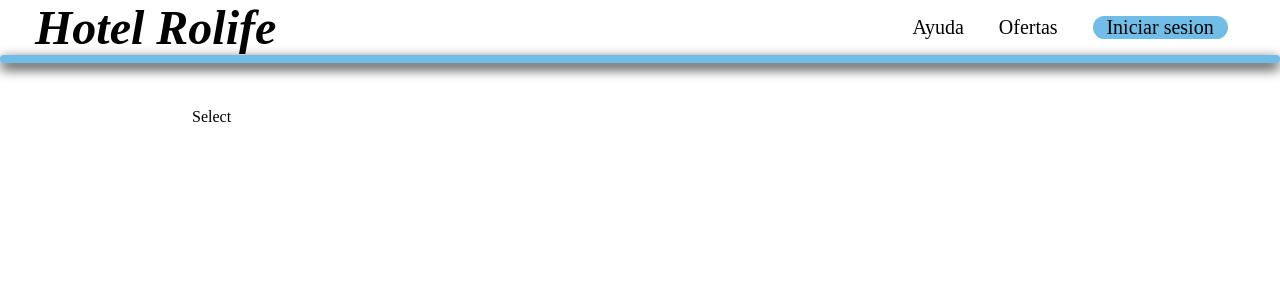
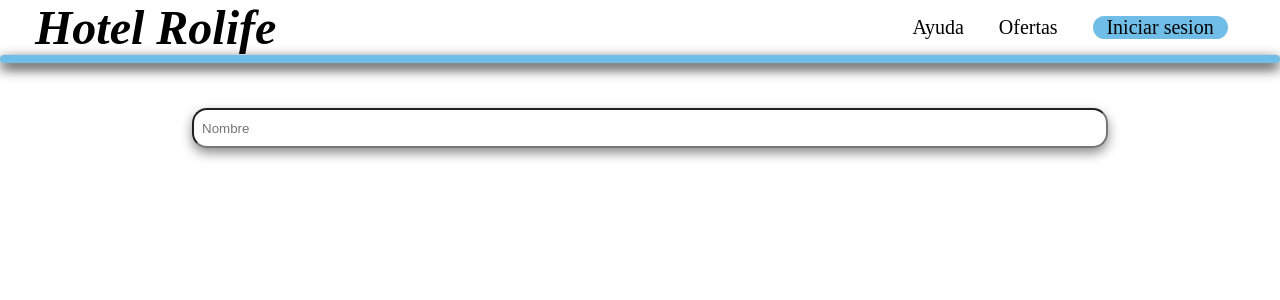
Before and after one commit to Luis-Blash/hotel-react, a React (Create React App) app: page /hotel in a window 1280 px wide. Shown: the top 300 px of the page. Built offline with nearby package versions, Linux system fonts and the light colour scheme.

Commit message:
Creado Search y estilos de css en componentes

```diff
--- /dev/null
+++ b/src/components/BrowserSearch.js
@@ -0,0 +1,50 @@
+import React from 'react';
+import datos from '../datos.json';
+import './style/BrowserSearch.css';
+
+function isSearched(searchTerm) {
+    return function(item) {
+        return item.title.toLowerCase().includes(searchTerm.toLowerCase());
+    }
+}
+
+class BrowserSearch extends React.Component{
+    constructor(props){
+        super(props);
+        this.state = {
+            list:datos,
+            searcTerm: '',
+        };
+        this.onSearchChange = this.onSearchChange.bind(this);
+    }
+
+    onSearchChange(event){
+        this.setState({searcTerm: event.target.value})
+    }
+
+    render(){
+        return(
+            <React.Fragment>
+                <div className="search">
+                    <form>
+                        <input
+                        type="text"
+                        placeholder="Nombre"
+                        value={this.state.searcTerm}
+                        onChange={this.onSearchChange}
+                        />
+                    </form>
+                </div>
+            </React.Fragment>
+        );
+    }
+}
+
+/*
+{this.state.list.filter(isSearched(this.state.searcTerm)).map(item =>{
+        return(
+            <p>{item.title}</p>
+        );
+})}
+*/
+export default BrowserSearch;
--- a/src/components/SelectSearch.js
+++ /dev/null
@@ -1,12 +0,0 @@
-import React from 'react';
-
-class SelectSearch extends React.Component{
-    render(){
-        return(
-            <p>Select</p>
-        );
-    }
-}
-
-
-export default SelectSearch;
--- /dev/null
+++ b/src/components/style/BrowserSearch.css
@@ -0,0 +1,15 @@
+.search{
+}
+
+.search form input[type=text]{
+    width: 100%;
+    height: 20px;
+    padding: 8px;
+    box-shadow: 0px 5px 12px rgb(141, 140, 140);
+    background-color: #fff;
+    border-radius: 15px;
+}
+
+.search form input[type=text]:focus{
+    outline: none;
+}
--- /dev/null
+++ b/src/datos.json
@@ -0,0 +1,58 @@
+[
+    {
+        "id":1,
+        "img": "./images/home_bienvenido",
+        "title": "Hotel Sunroute Plaza Shinjuku",
+        "description": "Lorem ipsum dolor sit amet, consectetur adipiscing elit. Nulla vitae arcu eu ex ullamcorper venenatis.",
+        "price": 1399,
+        "location": "Japon"
+    },
+    {
+        "id":2,
+        "img": "./images/home_bienvenido",
+        "title": "Hotel Monterey",
+        "description": "Lorem ipsum dolor sit amet, consectetur adipiscing elit. Nulla vitae arcu eu ex ullamcorper venenatis.",
+        "price": 1399,
+        "location": "Mexico"
+    },
+    {
+        "id":3,
+        "img": "./images/home_bienvenido",
+        "title": "Hyatt Regency Paris Etoile",
+        "description": "Lorem ipsum dolor sit amet, consectetur adipiscing elit. Nulla vitae arcu eu ex ullamcorper venenatis.",
+        "price": 1399,
+        "location": "Francia"
+    },
+    {
+        "id":4,
+        "img": "./images/home_bienvenido",
+        "title": "Riu Plaza Miami Beach",
+        "description": "Lorem ipsum dolor sit amet, consectetur adipiscing elit. Nulla vitae arcu eu ex ullamcorper venenatis.",
+        "price": 1399,
+        "location": "US"
+    },
+    {
+        "id":5,
+        "img": "./images/home_bienvenido",
+        "title": "Grand Hyatt Sanya Haitang Bay Resort and Spa",
+        "description": "Lorem ipsum dolor sit amet, consectetur adipiscing elit. Nulla vitae arcu eu ex ullamcorper venenatis.",
+        "price": 1399,
+        "location": "China"
+    },
+    {
+        "id":6,
+        "img": "./images/home_bienvenido",
+        "title": "The Novotel Toronto Centre",
+        "description": "Lorem ipsum dolor sit amet, consectetur adipiscing elit. Nulla vitae arcu eu ex ullamcorper venenatis.",
+        "price": 1399,
+        "location": "Canada"
+    },
+    {
+        "id":7,
+        "img": "./images/home_bienvenido",
+        "title": "Riu Plaza España",
+        "description": "Lorem ipsum dolor sit amet, consectetur adipiscing elit. Nulla vitae arcu eu ex ullamcorper venenatis.",
+        "price": 1399,
+        "location": "España"
+    }
+]
--- a/src/pages/PrincipalPage.js
+++ b/src/pages/PrincipalPage.js
@@ -1,6 +1,6 @@
 import React from 'react';
 import Navbar from '../components/Navbar';
-import SelectSearch from '../components/SelectSearch';
+import BrowserSearch from '../components/BrowserSearch';
 
 // componetes clases
 class Principal extends React.Component{
@@ -9,7 +9,7 @@ class Principal extends React.Component{
             <React.Fragment>
                 <Navbar/>
                 <div className="container">
-                    <SelectSearch/>
+                    <BrowserSearch/>
                 </div>
             </React.Fragment>
         );
```
